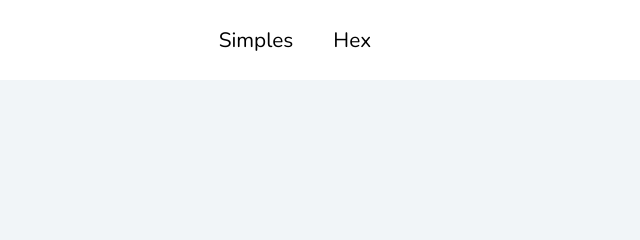
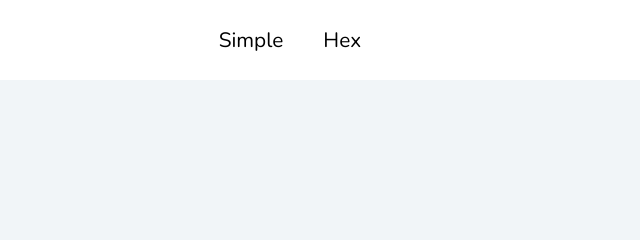
Before and after one commit to HigorChagas/color-flipper, a plain HTML site: page index.html in a window 1280 px wide. Shown: the top 240 px of the page, 640-1280 px from the left. Drawn offline with nearby package versions, Linux system fonts and the light colour scheme.

```diff
--- a/index.html
+++ b/index.html
@@ -13,7 +13,7 @@
             <h4>Color Flipper</h4>
             <ul class="nav-links">
                 <li>
-                    <a href="index.html">Simples</a>
+                    <a href="index.html">Simple</a>
                 </li>
                 <li>
                     <a href="hex.html">Hex</a>
```
